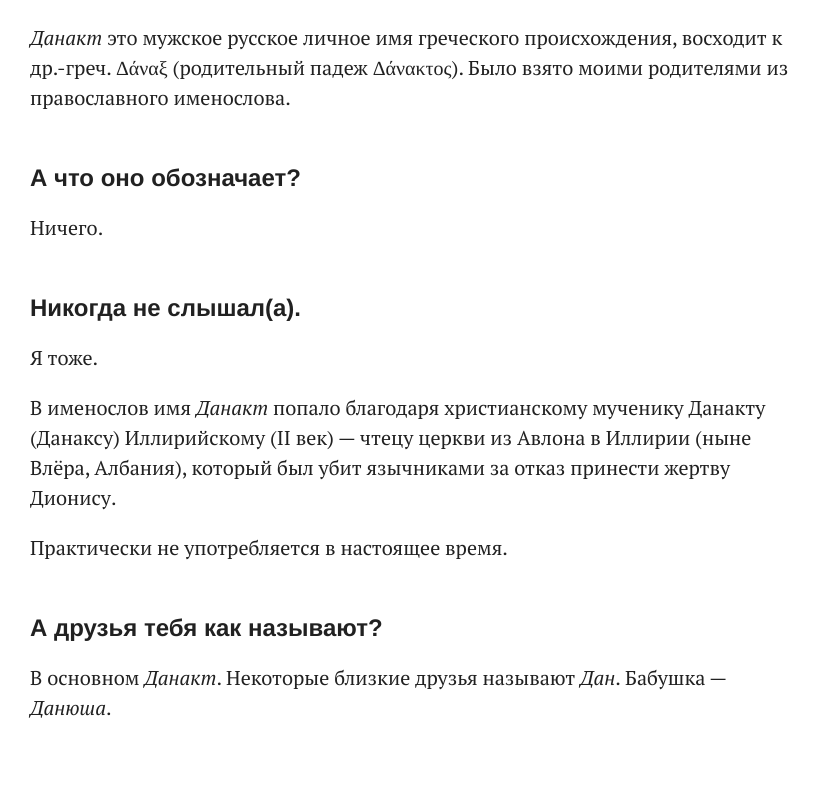
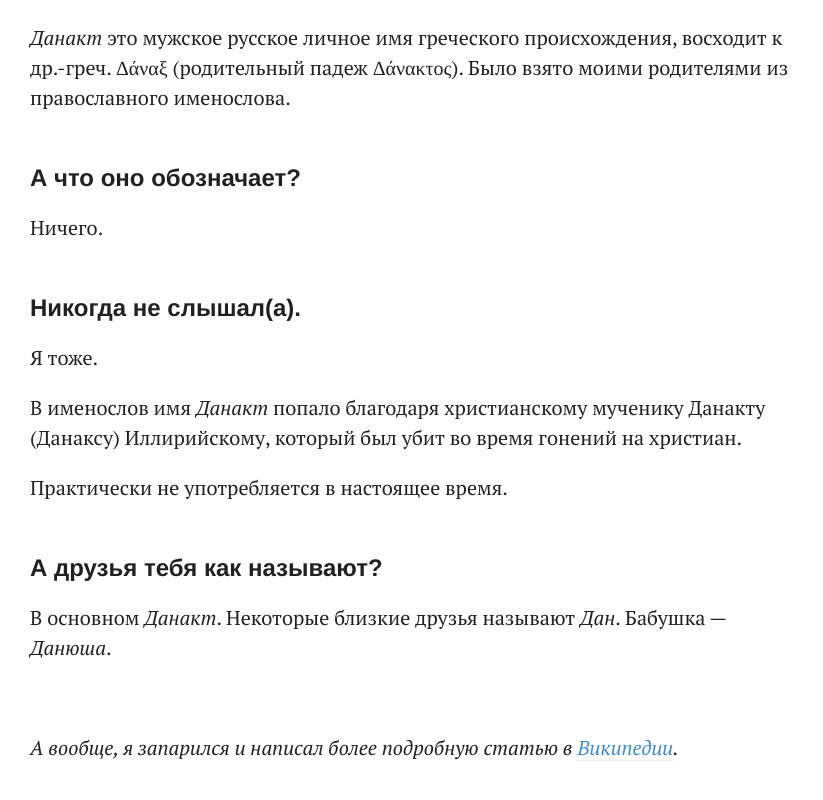
Before and after one commit to danakt/danakt.github.io, a Next.js app: page /danakt in a window 1280 px wide. Shown: the part 500-1300 px from the top of the page, without its empty margins (0-823 px from the left). Built offline with nearby package versions, Linux system fonts and the light colour scheme.

Commit message:
Add wikipedia link

```diff
--- a/pages/danakt.tsx
+++ b/pages/danakt.tsx
@@ -25,9 +25,8 @@ export default () => (
     <p>Я тоже.</p>
 
     <p>
-      В именослов имя <em>Данакт</em> попало благодаря христианскому мученику Данакту (Данаксу) Иллирийскому (II век) —
-      чтецу церкви из Авлона в Иллирии (ныне Влёра, Албания), который был убит язычниками за отказ принести жертву
-      Дионису.
+      В именослов имя <em>Данакт</em> попало благодаря христианскому мученику Данакту (Данаксу) Иллирийскому, который
+      был убит во время гонений на христиан.
     </p>
 
     <p>Практически не употребляется в настоящее время.</p>
@@ -37,5 +36,19 @@ export default () => (
     <p>
       В основном <em>Данакт</em>. Некоторые близкие друзья называют <em>Дан</em>. Бабушка — <em>Данюша</em>.
     </p>
+
+    <p>
+      <br />
+    </p>
+
+    <p>
+      <em>
+        А вообще, я запарился и написал более подробную статью в{' '}
+        <a href="https://ru.wikipedia.org/wiki/Данакт" target="_blank" rel="noreferrer noopener">
+          Википедии
+        </a>
+        .
+      </em>
+    </p>
   </Page>
 );
```
